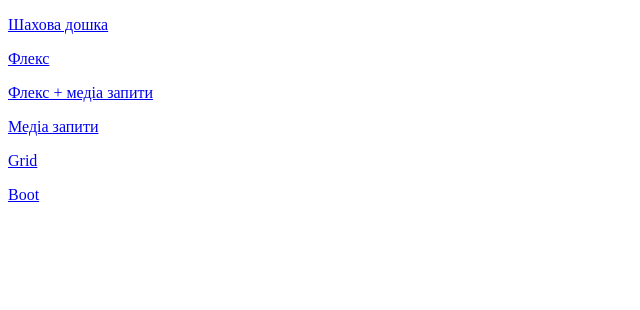
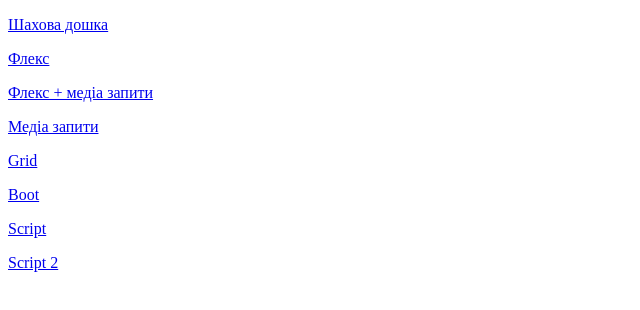
Before and after one commit to vlbell/host, a plain HTML site: page index.html in a window 1280 px wide. Shown: the whole page, without its empty margins (0-640 px from the left). Drawn offline with Linux system fonts and the light colour scheme.

Commit message:
Update index.html

```diff
--- a/index.html
+++ b/index.html
@@ -10,5 +10,8 @@
 	<p><a href="med.html">Медіа запити</a>
 	<p><a href="111.html">Grid</a>
 	<p><a href="12.html">Boot</a>
+	<p><a href="4234.html">Script</a>
+	<p><a href="121212.html">Script 2</a>
+
 </body>
 </html>
```
